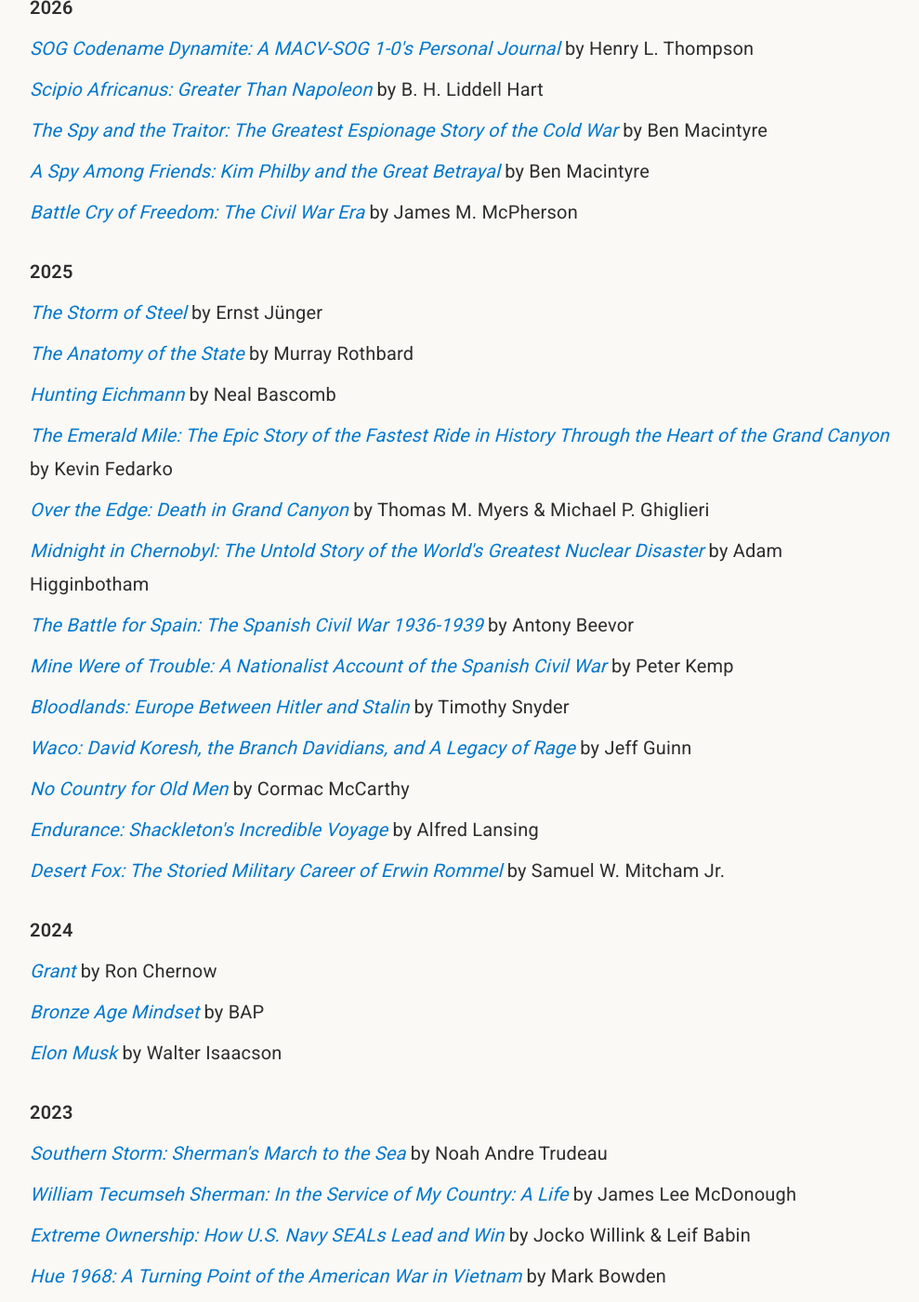
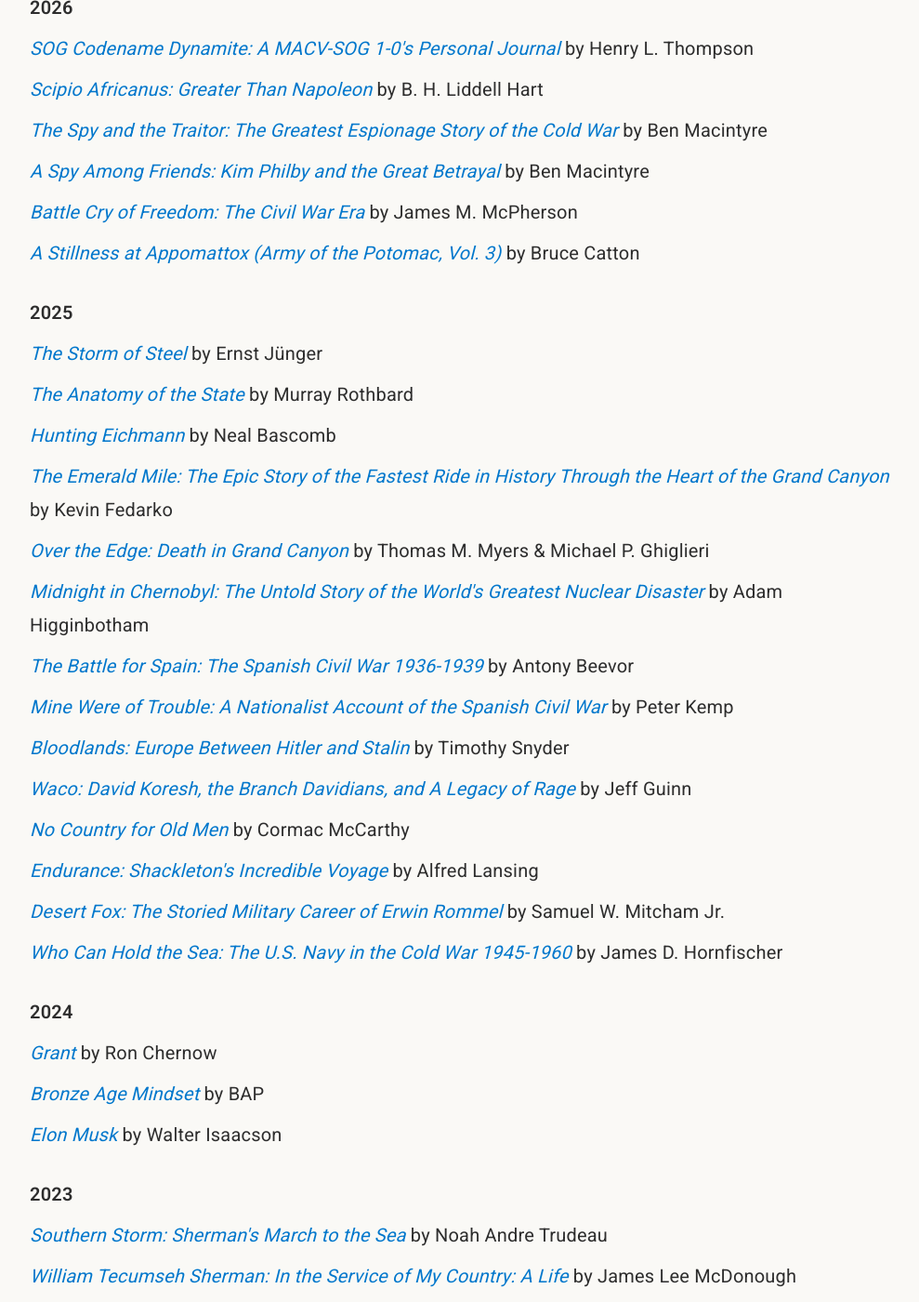
Before and after one commit to speric/speric.github.com, a Jekyll site: the page built from books/index.html, in a window 1280 px wide and 1400 px high, scrolled down 500 px. Shown: the whole window at 93% size, without its empty margins (138-1127 px from the left). Built offline with Jekyll 4.4.1, drawn with Linux system fonts in a browser that asks for light colours; some web fonts are replaced; comment, search, counter and statistics services are not loaded.

Commit message:
Update index.html

```diff
--- a/books/index.html
+++ b/books/index.html
@@ -16,6 +16,7 @@ header_img: "quotes.jpg"
   <p><i><a href="https://www.amazon.com/Spy-Traitor-Greatest-Espionage-Story/dp/1101904194">The Spy and the Traitor: The Greatest Espionage Story of the Cold War</a></i> by Ben Macintyre</p>
   <p><i><a href="https://www.amazon.com/Spy-Among-Friends-Philby-Betrayal/dp/0804136637">A Spy Among Friends: Kim Philby and the Great Betrayal</a></i> by Ben Macintyre</p>
   <p><i><a href="https://www.amazon.com/Battle-Cry-Freedom-Civil-War/dp/019516895X">Battle Cry of Freedom: The Civil War Era</a></i> by James M. McPherson</p>
+  <p><i><a href="https://www.amazon.com/Stillness-Appomattox-Army-Potomac-Vol/dp/0385044518">A Stillness at Appomattox (Army of the Potomac, Vol. 3)</a></i> by Bruce Catton</p>
   <br/>
 
   <p><strong>2025</strong></p>
@@ -33,6 +34,7 @@ header_img: "quotes.jpg"
   <p><i><a href="https://www.amazon.com/Country-Old-Men-Cormac-McCarthy/dp/0375706674">No Country for Old Men</a></i> by Cormac McCarthy</p>
   <p><i><a href="https://www.amazon.com/Endurance-Alfred-Lansing-audiobook/dp/B0018DNFY6/">Endurance: Shackleton's Incredible Voyage</a></i> by Alfred Lansing</p>
   <p><i><a href="https://www.amazon.com/Desert-Fox-Storied-Military-Career/dp/162157721X">Desert Fox: The Storied Military Career of Erwin Rommel</a></i> by Samuel W. Mitcham Jr.</p>
+  <p><i><a href="https://www.amazon.com/dp/0399178643">Who Can Hold the Sea: The U.S. Navy in the Cold War 1945-1960</a></i> by James D. Hornfischer</p>
   <br/>
 
   <p><strong>2024</strong></p>
```
